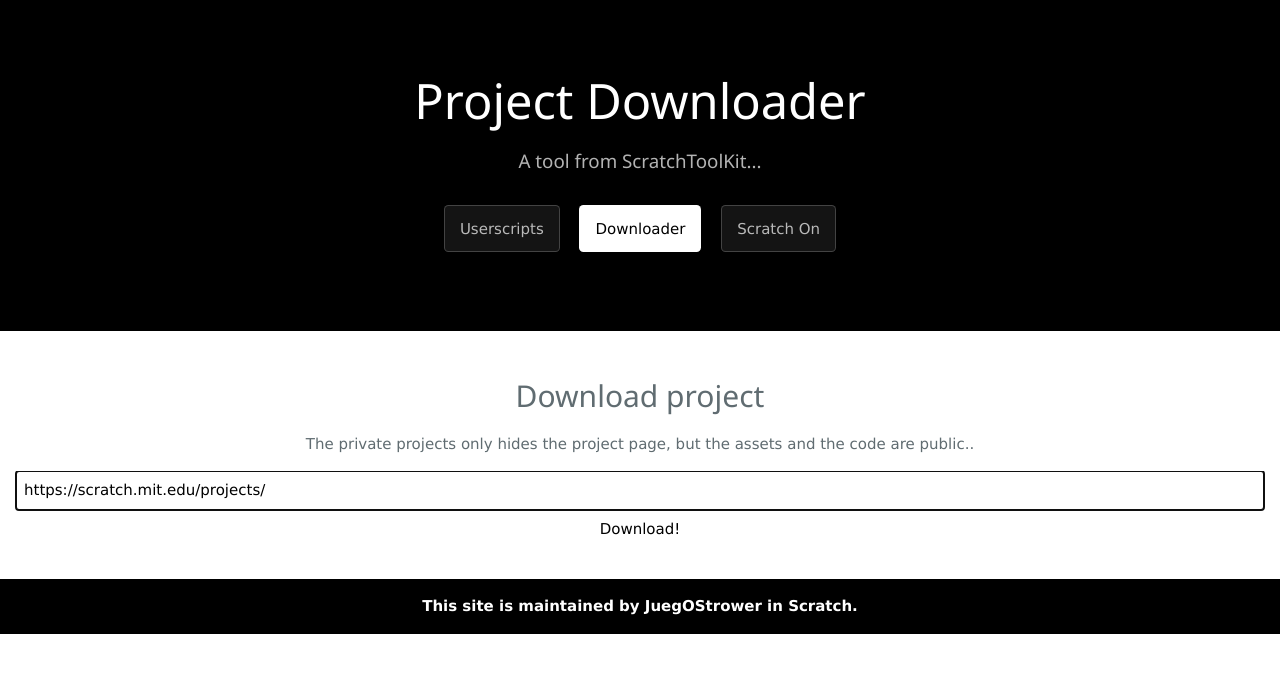
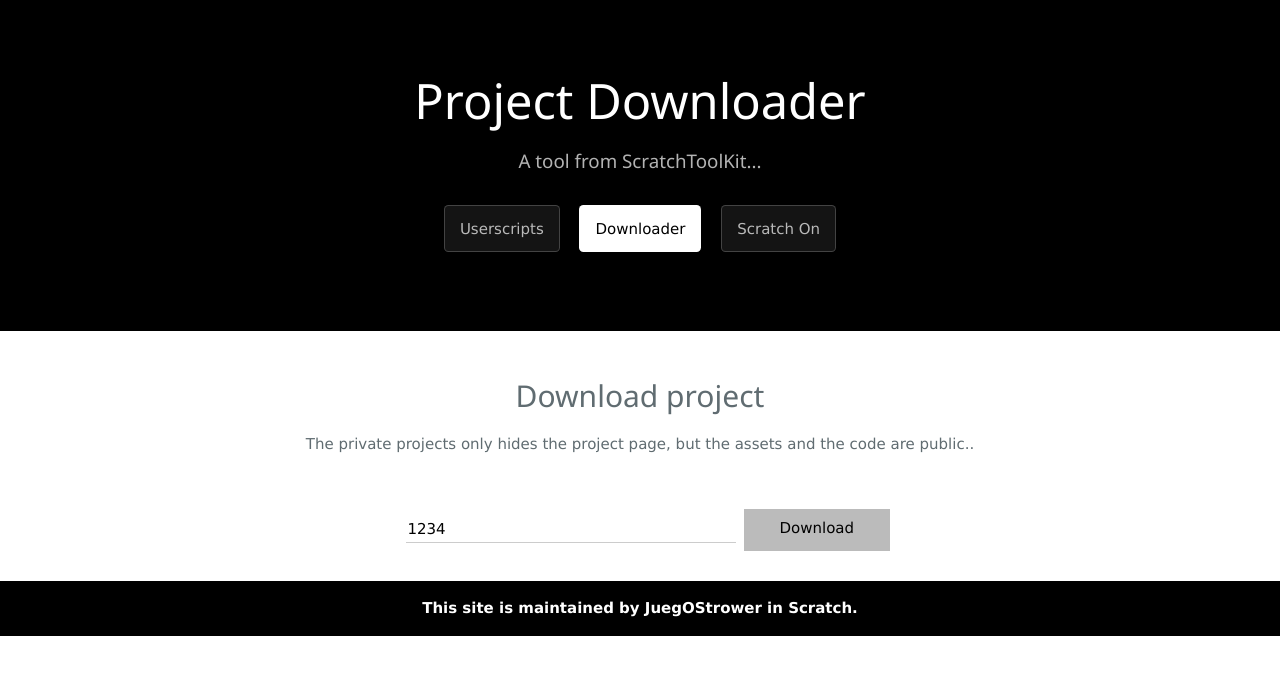
Before and after one commit to JuegOStrower/juegostrower.github.io, a Jekyll site: the page downloader/index.html, which Jekyll copies as it is, in a window 1280 px wide. Shown: the top 675 px of the page. Built offline with Jekyll 4.4.1, drawn with Linux system fonts in a browser that asks for light colours; nearby versions of some CDN libraries; comment, search, counter and statistics services are not loaded.

Commit message:
Update index.html

```diff
--- a/downloader/index.html
+++ b/downloader/index.html
@@ -37,8 +37,16 @@
       <p>The private projects only hides the project page, but the assets and the code are public..</p>
     <div class="w3-container w3-responsive">
 	<div id="progress"></div>
-	<input type="text" id="project" value="https://scratch.mit.edu/projects/" class="w3-text-black w3-input" placeholder="Project URL" autofocus /><button id="go" class="w3-white w3-button">Download!</button>
-	<pre><code id="log"></code></pre>
+	<table class="w3-table" style="margin:0px auto; width:40%">
+          <tbody><tr class="w3-text-white">
+            <th>What's the Project Id?</th>
+          </tr>
+          <tr class="w3-white">
+            <td><input id="downproj" style="padding:1px" class="w3-input" type="text" value="1234"></td>
+            <td class="w3-gray w3-hover-indigo w3-center w3-button" onclick="window.location = '/downloader/#' + document.getElementById('downproj').value">Download</td>
+	</tr>
+        </tbody></table>
+	    <pre><code id="log"></code></pre>
   </div>
 	<footer class="w3-center w3-container w3-black w3-padding-16">
         <span class="site-footer-owner">This site is maintained by <a href="https://scratch.mit.edu/users/JuegOStrower">JuegOStrower</a> in Scratch.</span>
```
